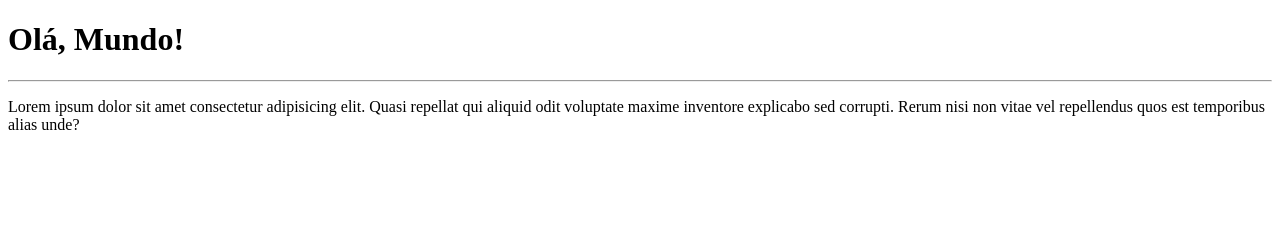
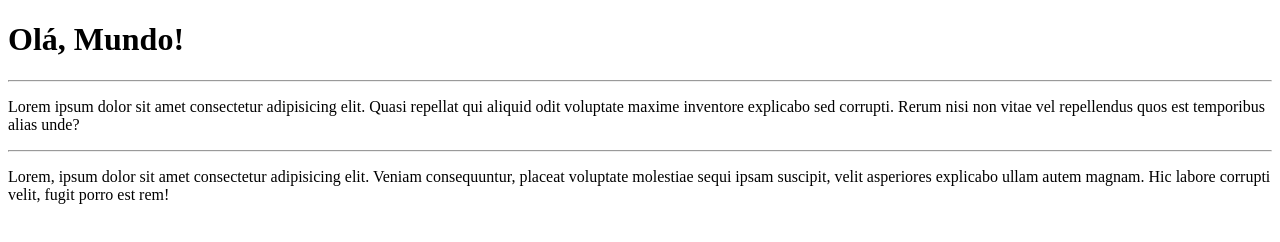
Before and after one commit to kaiofelipedev/Ola-Mundo, a plain HTML site: page site-exemplo/index.html in a window 1280 px wide. Drawn offline with Linux system fonts and the light colour scheme.

Commit message:
Adicionei um parágrafo

```diff
--- a/site-exemplo/index.html
+++ b/site-exemplo/index.html
@@ -9,5 +9,7 @@
     <h1>Olá, Mundo!</h1>
     <hr>
     <p>Lorem ipsum dolor sit amet consectetur adipisicing elit. Quasi repellat qui aliquid odit voluptate maxime inventore explicabo sed corrupti. Rerum nisi non vitae vel repellendus quos est temporibus alias unde?</p>
+    <hr>
+    <p>Lorem, ipsum dolor sit amet consectetur adipisicing elit. Veniam consequuntur, placeat voluptate molestiae sequi ipsam suscipit, velit asperiores explicabo ullam autem magnam. Hic labore corrupti velit, fugit porro est rem!</p>
 </body>
 </html>
```
